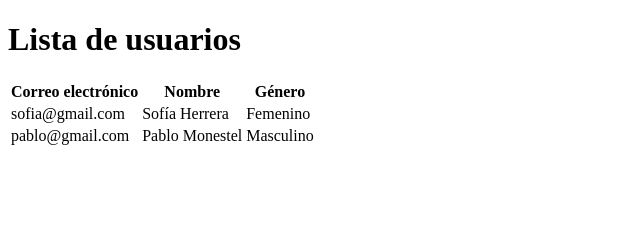
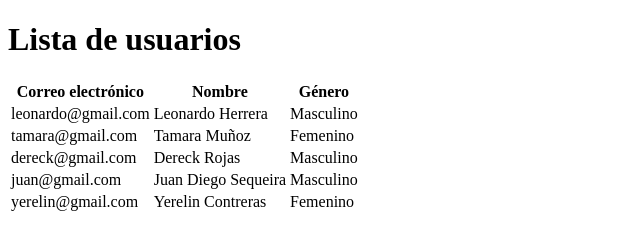
Before and after one commit to pabskun/proy1-sc05-2022-02, a plain HTML site: page usuario-listar.html in a window 1280 px wide. Shown: the whole page, without its empty margins (0-640 px from the left). Drawn offline with Linux system fonts and the light colour scheme.

Commit message:
listar datos en tabla

```diff
--- /dev/null
+++ b/js/usuario-listar.js
@@ -0,0 +1,18 @@
+const cuerpoTabla = document.querySelector('#tbl-usuarios tbody');
+
+
+const llenarTabla = () => {
+    cuerpoTabla.innerHTML = ''; //Limpia el contenido que tiene el cuerpo de la tabla
+
+    //Para cada usuario que se encuentre dentro de la colección de usuarios
+    usuarios.forEach(usuarioTemp => {
+        let fila = cuerpoTabla.insertRow(); //Crea una fila dentro de la tabla y se almacena en una variable
+
+        fila.insertCell().textContent = usuarioTemp.correo;
+        fila.insertCell().textContent = usuarioTemp.nombre;
+        fila.insertCell().textContent = usuarioTemp.genero;
+    });
+};
+
+
+llenarTabla();
--- a/js/usuarios.js
+++ b/js/usuarios.js
@@ -4,7 +4,7 @@ let usuarios = [{
     'genero': 'Masculino'
 }, {
     'correo': 'tamara@gmail.com',
-    'nombre': 'Tamara muñoz',
+    'nombre': 'Tamara Muñoz',
     'genero': 'Femenino'
 }, {
     'correo': 'dereck@gmail.com',
--- a/usuario-listar.html
+++ b/usuario-listar.html
@@ -31,6 +31,8 @@
             </tr>
         </tbody>
     </table>
+    <script src="js/usuarios.js"></script>
+    <script src="js/usuario-listar.js"></script>
 </body>
 
 </html>
```
